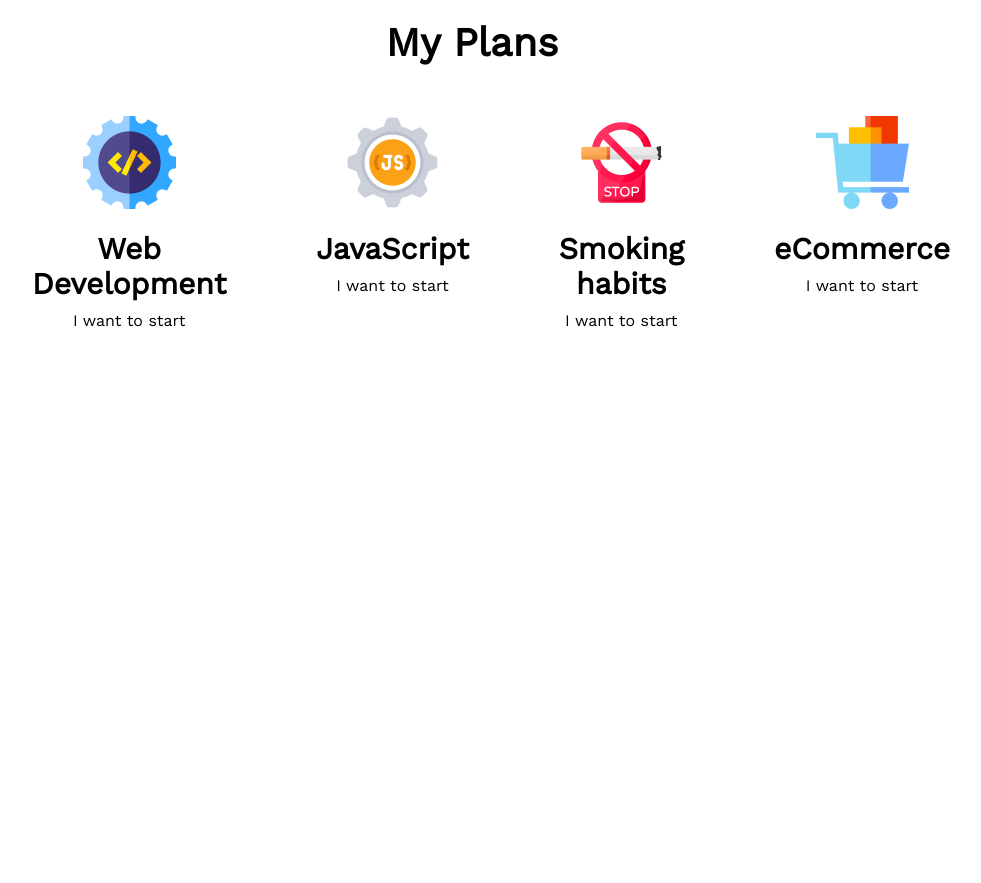
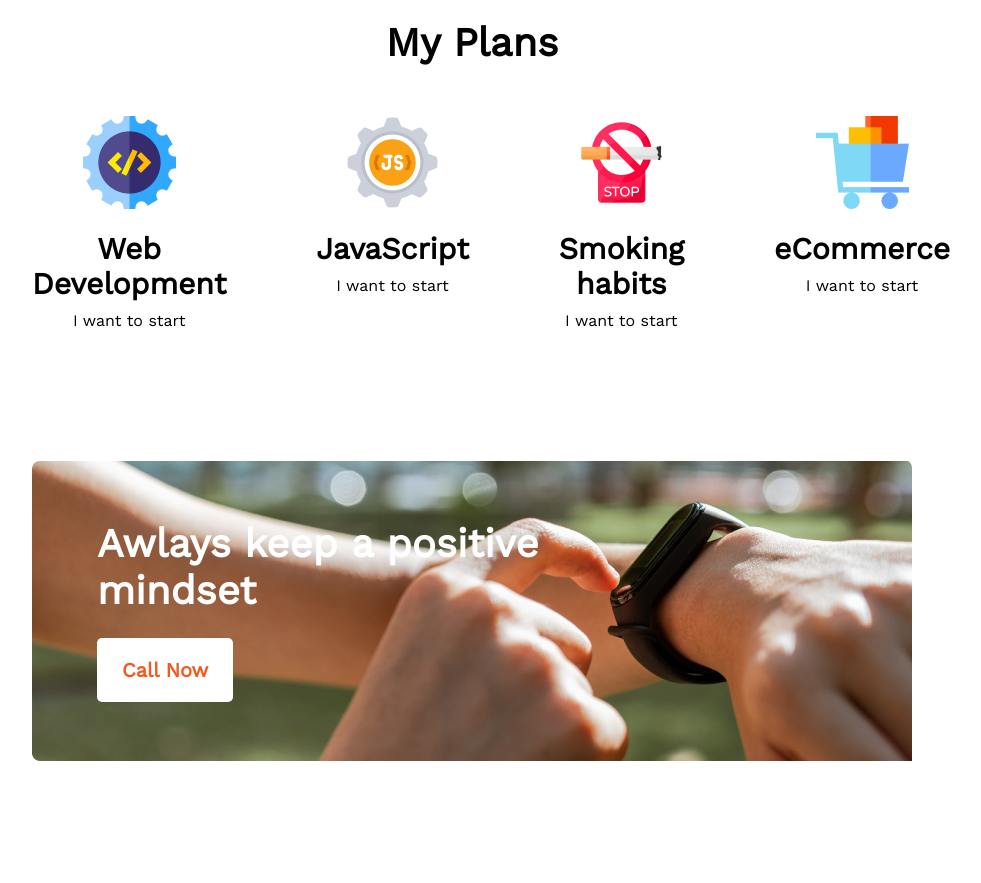
Before and after one commit to ziauddin10/new-year-new-me, a plain HTML site: page index.html in a window 1280 px wide. Shown: the part 1765-2648 px from the top of the page, without its empty margins (168-1149 px from the left). Before the commit the page ends 2225 px from the top, so only its background shows below. Drawn offline with nearby package versions, Linux system fonts and the light colour scheme; a web font is replaced by a local one.

Commit message:
call section

```diff
--- a/index.html
+++ b/index.html
@@ -72,6 +72,10 @@
               <p>I want to start</p>
             </div>
         </section>
+        <section class="call-section">
+          <h3 class="title">Awlays keep a positive mindset</h3>
+          <button class="btn-primary">Call Now</button>
+        </section>
       </main>
      </div>
   </body>
--- a/styles/new-year.css
+++ b/styles/new-year.css
@@ -91,3 +91,25 @@ header {
   margin-top: 18px;
   margin-bottom: 10px;
 }
+
+/* call section styles */
+.call-section {
+  background-image: url("../images/watch.png");
+  background-repeat: no-repeat;
+  height: 300px;
+  border-radius: 8px;
+  padding: 60px 65px;
+}
+
+.call-section .title {
+  width: 560px;
+  color: #fff;
+  font-size: 40px;
+  font-weight: 700;
+  margin-bottom: 24px;
+}
+
+.call-section .btn-primary {
+  background: #fff;
+  color: #f15b22;
+}
```
